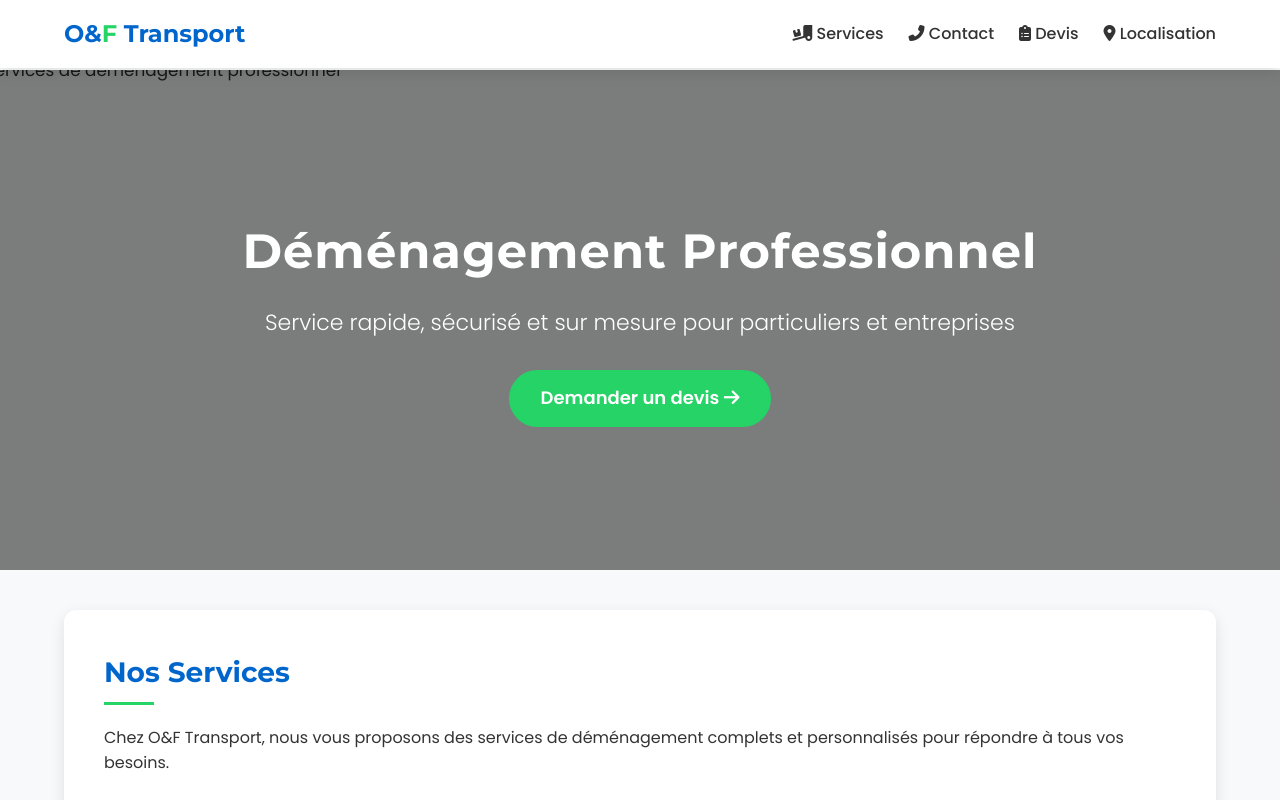
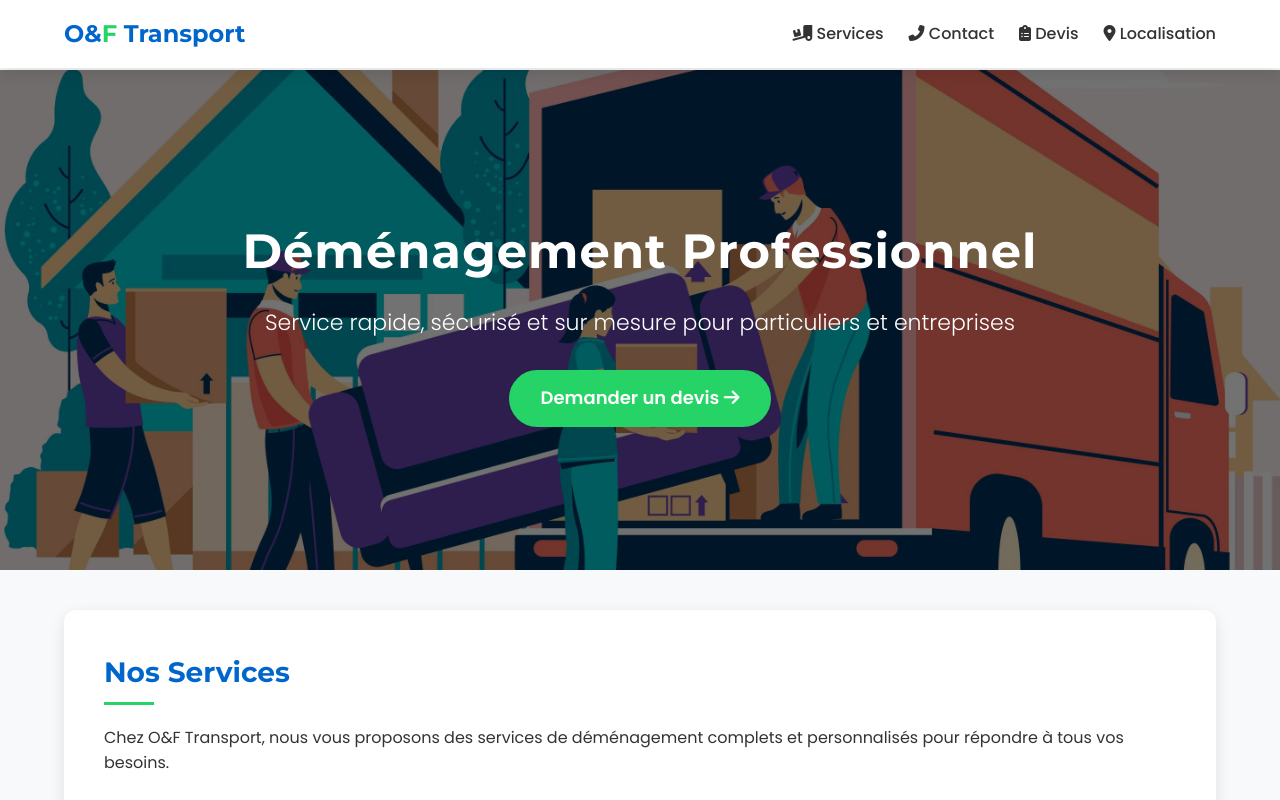
Before and after one commit to bilalelmoussaoui/O-F_Transport, a plain HTML site: page index.html in a window 1280 px wide. Shown: the top 800 px of the page. Drawn offline with nearby package versions, Linux system fonts and the light colour scheme; a script that the page names is missing.

Commit message:
Updateindex.html

```diff
--- a/index.html
+++ b/index.html
@@ -45,7 +45,7 @@
 
   <!-- Header / Hero Section -->
   <header>
-    <img src="images/hero-bg.jpg" alt="Services de déménagement professionnel">
+    <img src="hero-bg.jpg" alt="Services de déménagement professionnel">
     <div class="header-text">
       <h1>Déménagement Professionnel</h1>
       <p>Service rapide, sécurisé et sur mesure pour particuliers et entreprises</p>
```
